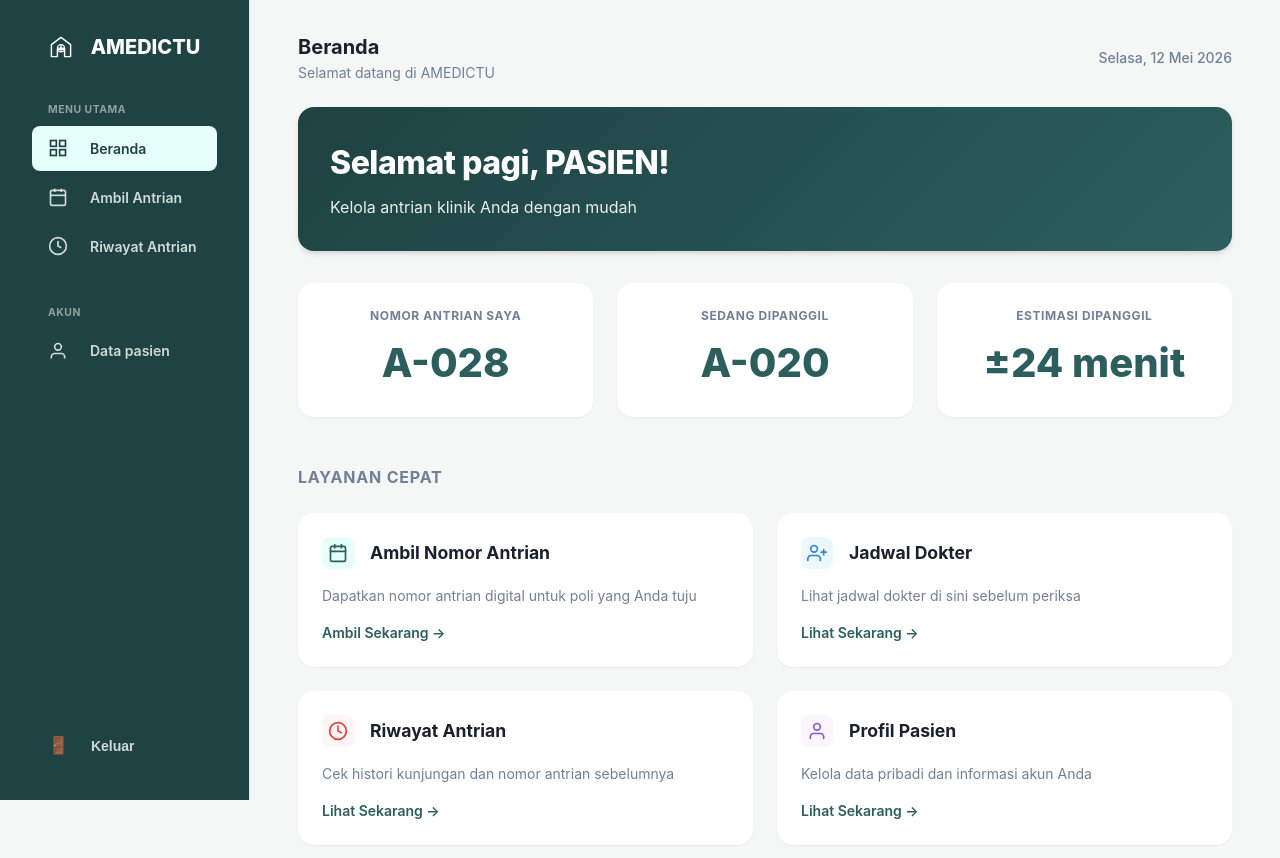
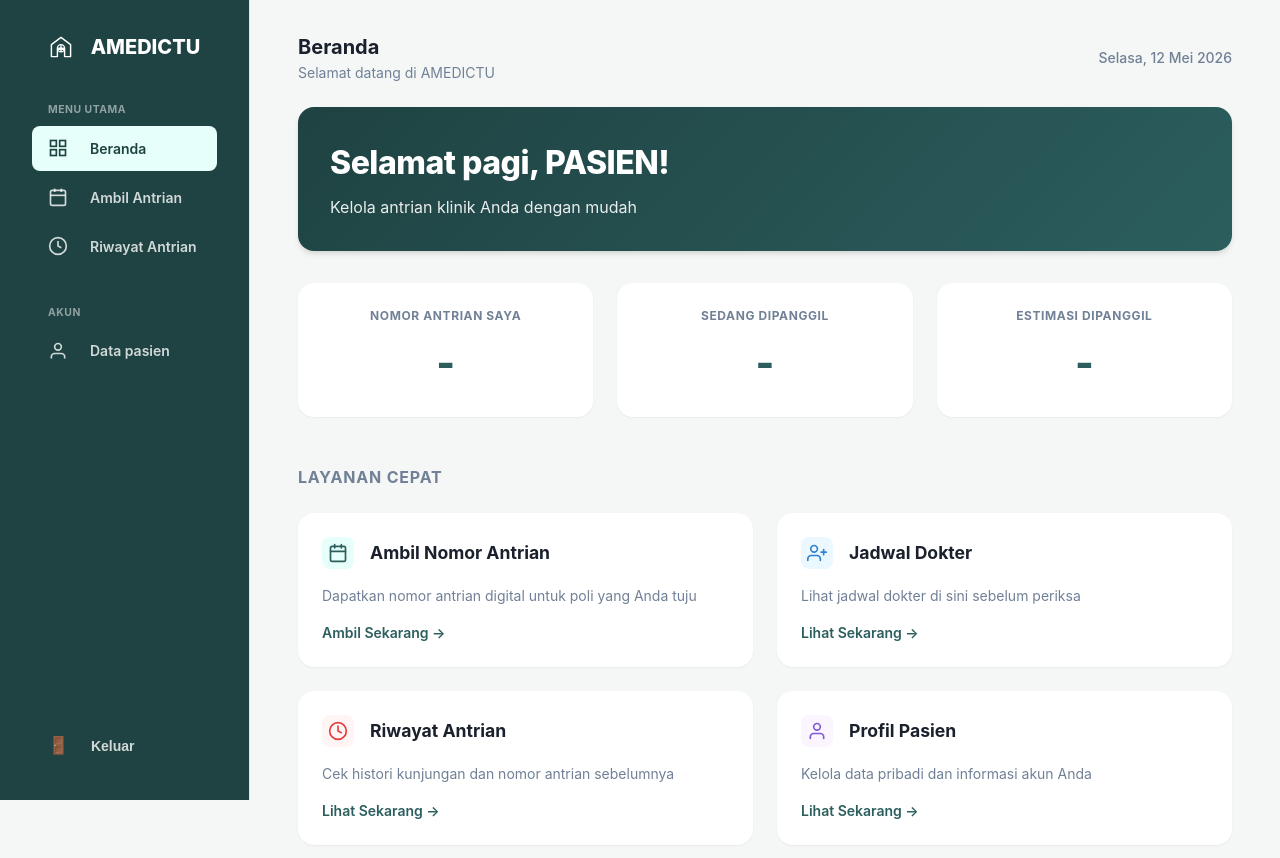
Before and after one commit to zhura24/amedictu, a Next.js app: page /pasien/dashboard in a window 1280 px wide. Shown: the top 858 px of the page. Built offline with nearby package versions, Linux system fonts and the light colour scheme; no server answers.

Commit message:
Fix: dynamic dashboard stats and profile gender logic

```diff
--- a/app/pasien/dashboard/page.tsx
+++ b/app/pasien/dashboard/page.tsx
@@ -2,12 +2,46 @@
 
 import styles from "../../../components/UI.module.css";
 import Link from "next/link";
-
+import { useEffect, useState } from "react";
 import { useSession } from "next-auth/react";
 
 export default function PasienDashboard() {
   const { data: session } = useSession();
+  const [myAntrean, setMyAntrean] = useState<any>(null);
+  const [sedangDipanggil, setSedangDipanggil] = useState<string>("-");
+  const [loading, setLoading] = useState(true);
   const currentDate = new Date().toLocaleDateString('id-ID', { weekday: 'long', day: 'numeric', month: 'long', year: 'numeric' });
+
+  useEffect(() => {
+    const fetchData = async () => {
+      try {
+        // 1. Ambil antrean saya
+        const resMy = await fetch("/api/antrean");
+        const dataMy = await resMy.json();
+        if (dataMy.success && dataMy.data.length > 0) {
+          // Cari antrean yang masih menunggu atau dipanggil
+          const active = dataMy.data.find((a: any) => a.status === "menunggu" || a.status === "dipanggil");
+          setMyAntrean(active || dataMy.data[0]); // Ambil yang aktif atau yang terbaru
+        }
+
+        // 2. Ambil status global (siapa yang dipanggil)
+        const resGlobal = await fetch("/api/antrean"); // Sementara pakai endpoint yang sama
+        const dataGlobal = await resGlobal.json();
+        if (dataGlobal.success) {
+          const dipanggil = dataGlobal.data.find((a: any) => a.status === "dipanggil");
+          if (dipanggil) {
+            setSedangDipanggil(`A-${String(dipanggil.nomor_antrian).padStart(3, '0')}`);
+          }
+        }
+      } catch (err) {
+        console.error("Gagal memuat data dashboard");
+      } finally {
+        setLoading(false);
+      }
+    };
+
+    if (session) fetchData();
+  }, [session]);
 
   return (
     <div>
@@ -40,15 +74,20 @@ export default function PasienDashboard() {
       <div style={{ display: 'grid', gridTemplateColumns: 'repeat(3, 1fr)', gap: '1.5rem', marginBottom: '3rem' }}>
         <div className={styles.card} style={{ textAlign: 'center', padding: '1.5rem' }}>
           <p style={{ fontSize: '0.75rem', fontWeight: 700, color: 'var(--text-muted)', marginBottom: '0.5rem', textTransform: 'uppercase', letterSpacing: '0.05em' }}>NOMOR ANTRIAN SAYA</p>
-          <div style={{ fontSize: '2.5rem', fontWeight: 800, color: 'var(--primary)' }}>A-028</div>
+          <div style={{ fontSize: '2.5rem', fontWeight: 800, color: 'var(--primary)' }}>
+            {myAntrean ? `A-${String(myAntrean.nomor_antrian).padStart(3, '0')}` : "-"}
+          </div>
+          {myAntrean && <p style={{ fontSize: '0.75rem', color: 'var(--text-muted)', marginTop: '0.5rem' }}>{myAntrean.nama_poli}</p>}
         </div>
         <div className={styles.card} style={{ textAlign: 'center', padding: '1.5rem' }}>
           <p style={{ fontSize: '0.75rem', fontWeight: 700, color: 'var(--text-muted)', marginBottom: '0.5rem', textTransform: 'uppercase', letterSpacing: '0.05em' }}>SEDANG DIPANGGIL</p>
-          <div style={{ fontSize: '2.5rem', fontWeight: 800, color: 'var(--primary)' }}>A-020</div>
+          <div style={{ fontSize: '2.5rem', fontWeight: 800, color: 'var(--primary)' }}>{sedangDipanggil}</div>
         </div>
         <div className={styles.card} style={{ textAlign: 'center', padding: '1.5rem' }}>
           <p style={{ fontSize: '0.75rem', fontWeight: 700, color: 'var(--text-muted)', marginBottom: '0.5rem', textTransform: 'uppercase', letterSpacing: '0.05em' }}>ESTIMASI DIPANGGIL</p>
-          <div style={{ fontSize: '2.5rem', fontWeight: 800, color: 'var(--primary)' }}>±24 menit</div>
+          <div style={{ fontSize: '2.5rem', fontWeight: 800, color: 'var(--primary)' }}>
+            {myAntrean && myAntrean.status === 'menunggu' ? "±15 menit" : "-"}
+          </div>
         </div>
       </div>
 
--- a/app/pasien/profile/page.tsx
+++ b/app/pasien/profile/page.tsx
@@ -101,7 +101,10 @@ export default function DataPasien() {
             </div>
             <div>
               <p style={{ fontSize: '0.875rem', color: 'var(--text-muted)', marginBottom: '0.25rem' }}>Jenis Kelamin</p>
-              <p style={{ fontWeight: 600, fontSize: '1.1rem' }}>{formData.jenis_kelamin === 'laki_laki' ? 'Laki-laki' : 'Perempuan'}</p>
+              <p style={{ fontWeight: 600, fontSize: '1.1rem' }}>
+                {formData.jenis_kelamin === 'laki_laki' ? 'Laki-laki' :
+                 formData.jenis_kelamin === 'perempuan' ? 'Perempuan' : '-'}
+              </p>
             </div>
             <div>
               <p style={{ fontSize: '0.875rem', color: 'var(--text-muted)', marginBottom: '0.25rem' }}>Nomor Telepon</p>
```
